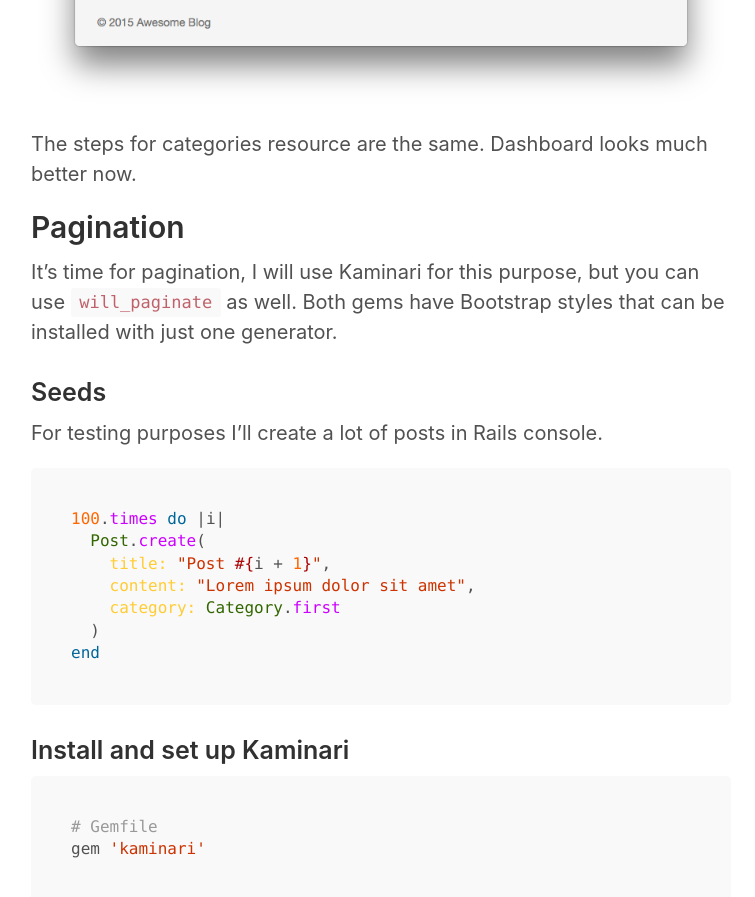
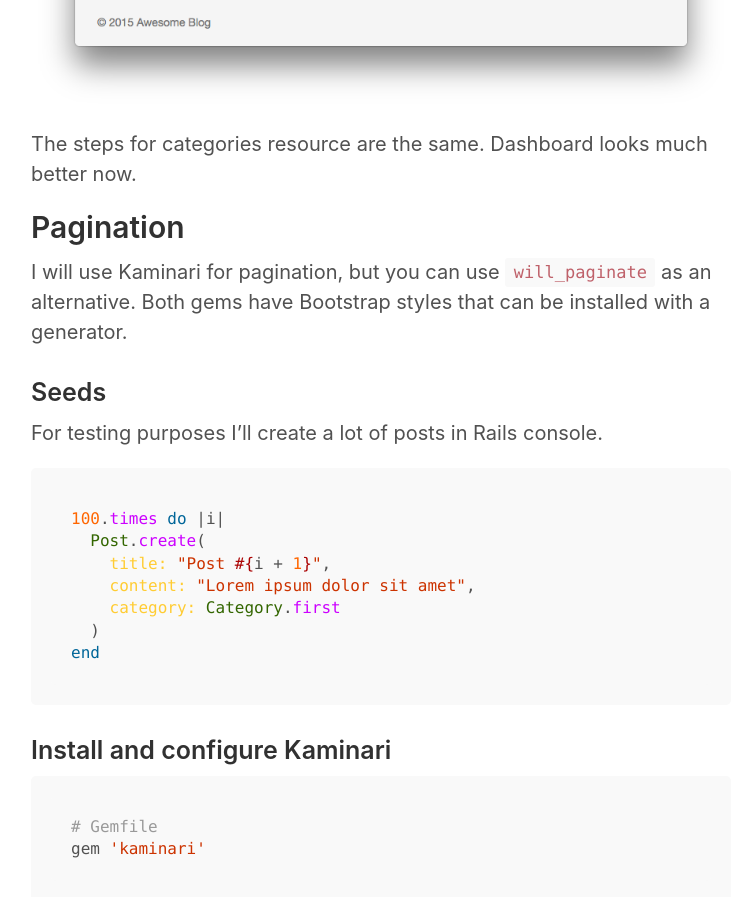
Before and after one commit to dankimio/dankimio.github.io, a Jekyll site: the page built from _posts/2015-11-01-rails-admin-dashboard-devise-bootstrap.md, in a window 1280 px wide and 900 px high, scrolled down 20379 px. Shown: the top 897 px of the window, without its empty margins (259-1014 px from the left). Built offline with Jekyll 4.4.1, drawn with Linux system fonts in a browser that asks for light colours.

Commit message:
Update posts and pages

````diff
--- a/_posts/2015-11-01-rails-admin-dashboard-devise-bootstrap.md
+++ b/_posts/2015-11-01-rails-admin-dashboard-devise-bootstrap.md
@@ -197,6 +197,7 @@
 ![List of posts](/images/2015/rails-admin-dashboard-devise-bootstrap/list-of-posts.png)
 
 ## Authentication
+
 Currently, everyone can visit admin area, so let's enforce authentication for dashboard. It's a good idea to create `AdminController` that all other admin controllers will inherit:
 
 ```ruby
@@ -222,6 +223,7 @@
 ![Sign in page](/images/2015/rails-admin-dashboard-devise-bootstrap/admin-sign-in-1.png)
 
 ## Views
+
 New post form looks like this:
 
 ![New post form](/images/2015/rails-admin-dashboard-devise-bootstrap/new-post.png)
@@ -229,6 +231,7 @@
 We'll add fields to our form and make sure they look good with Bootstrap.
 
 ### Bootstrap
+
 Add Bootstrap to the Gemfile and run `bundle install`.
 
 ```ruby
@@ -400,6 +403,7 @@
 ![Admin dashboard with Bootstrap](/images/2015/rails-admin-dashboard-devise-bootstrap/listing-admin-posts.png)
 
 ### Bootstrap for Devise views
+
 Dashboard looks better now, but Devise views still don't have Bootstrap styles. We could override Devise views and customize them as we want to, but there's [devise-bootstrap-views](https://github.com/hisea/devise-bootstrap-views) gem that does the same thing.
 
 ```ruby
@@ -425,6 +429,7 @@
 ![Sign in form with Bootstrap views](/images/2015/rails-admin-dashboard-devise-bootstrap/sign-in-form.png)
 
 ### Customizing index
+
 First, we need to remove `<%= notice %>` code from all index pages, because it is already included in the layout.
 
 ```erb
@@ -538,9 +543,11 @@
 The steps for categories resource are the same. Dashboard looks much better now.
 
 ## Pagination
-It's time for pagination, I will use Kaminari for this purpose, but you can use `will_paginate` as well. Both gems have Bootstrap styles that can be installed with just one generator.
+
+I will use Kaminari for pagination, but you can use `will_paginate` as an alternative. Both gems have Bootstrap styles that can be installed with a generator.
 
 ### Seeds
+
 For testing purposes I'll create a lot of posts in Rails console.
 
 ```ruby
@@ -553,7 +560,8 @@
 end
 ```
 
-### Install and set up Kaminari
+### Install and configure Kaminari
+
 ```ruby
 # Gemfile
 gem 'kaminari'
@@ -564,6 +572,7 @@
 ```
 
 Then, we need to add append `.page()` method to our ActiveRecord relations:
+
 ```ruby
 # app/controllers/admin/posts_controller.rb
 def index
@@ -588,7 +597,7 @@
 
 ![Pagination with Bootstrap](/images/2015/rails-admin-dashboard-devise-bootstrap/bootstrap-pagination.png)
 
-### Future development
+## Future development
 
 1. I18n
 2. Search
````
Also changed, not shown: _posts/2014-07-08-latex-cyrillic.md (+1 -1 lines), _posts/2014-08-10-terminal-shortcuts.md (+7 -7 lines), _posts/2015-12-31-2015-year-in-review.md (+2 -2 lines), about.md (+1 -1 lines).
